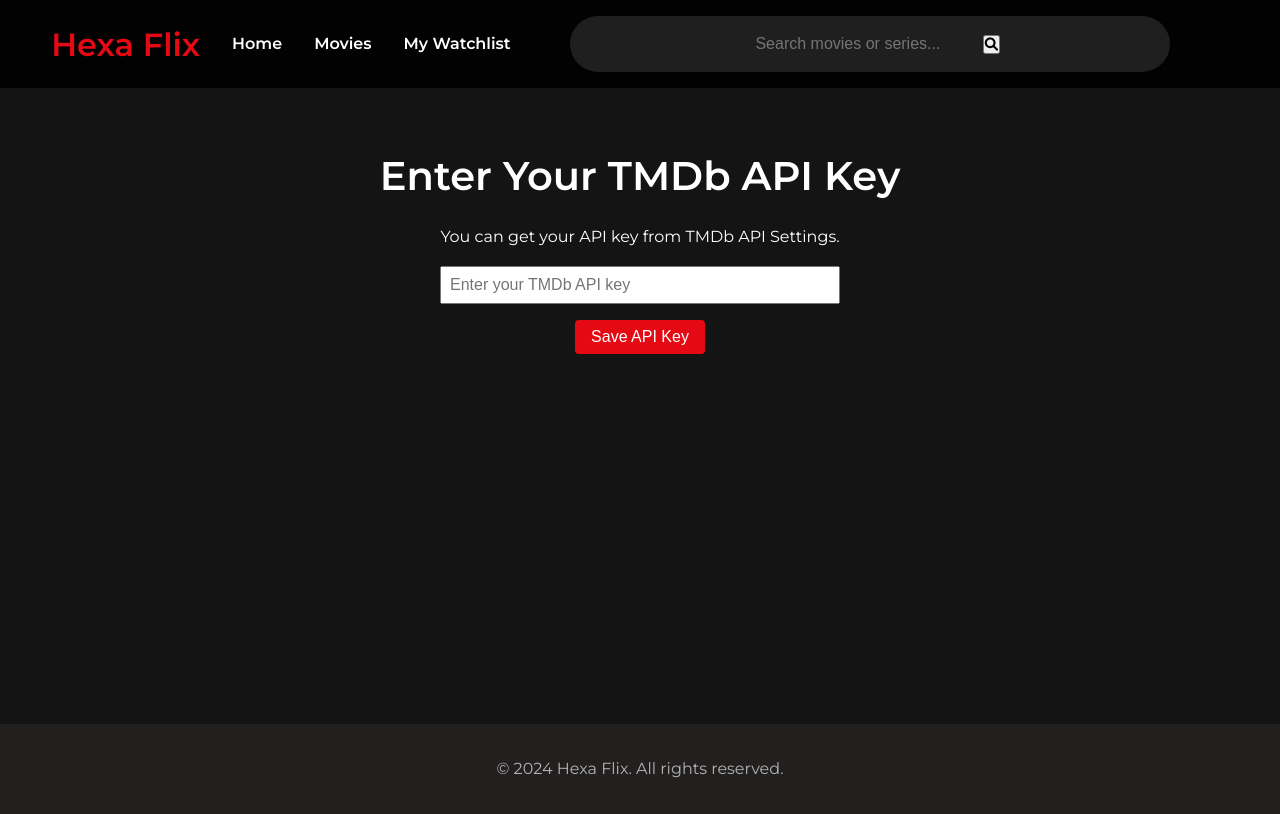
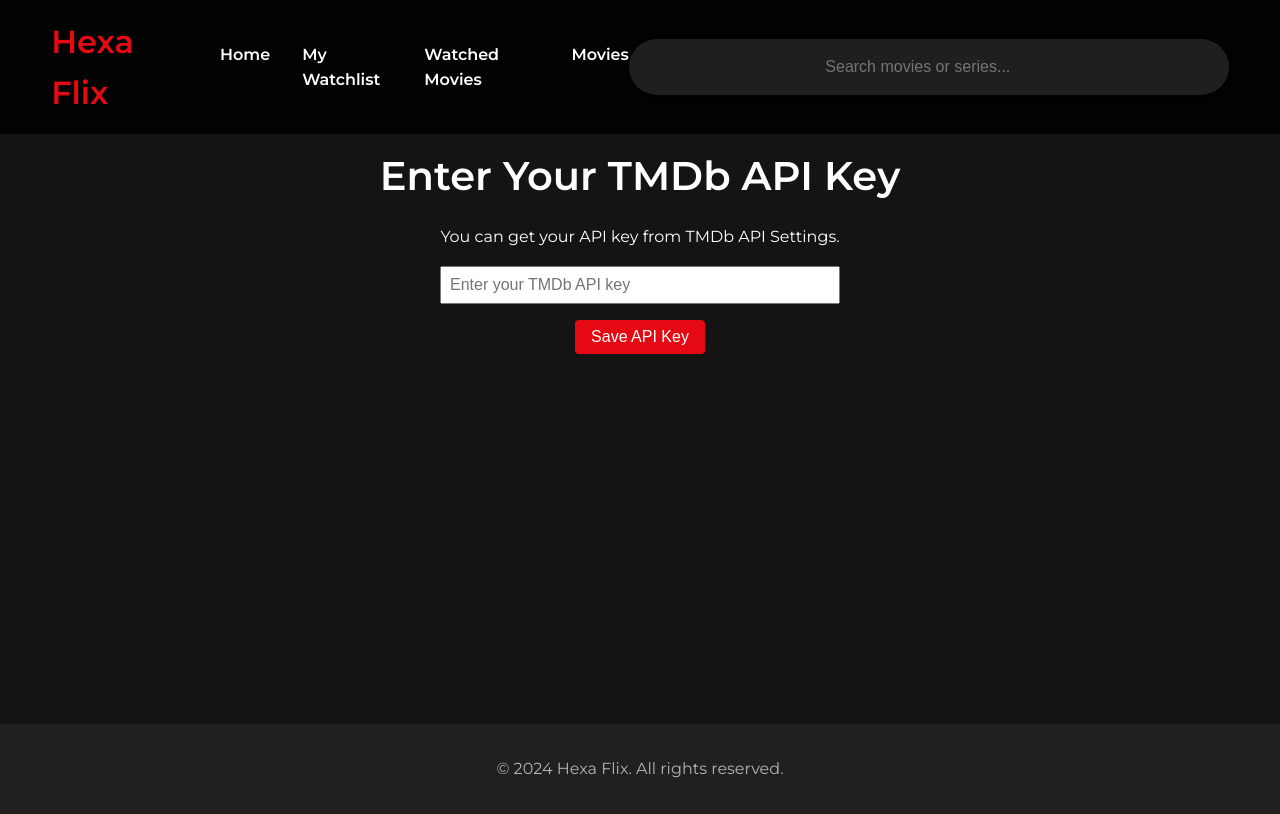
Before and after one commit to HH3X4/movie, a plain HTML site: page index.html in a window 1280 px wide. Drawn offline with Linux system fonts and the light colour scheme.

Commit message:
Update index.html

```diff
--- a/index.html
+++ b/index.html
@@ -20,16 +20,14 @@
             <nav>
                 <ul class="nav-links">
                     <li><a href="#" onclick="loadHomePage()">Home</a></li>
-                    <li><a href="#" onclick="loadMoviePage()">Movies</a></li>
                     <li><a href="#" onclick="loadWatchlist()">My Watchlist</a></li>
+                    <li><a href="#" onclick="loadWatchedMovies()">Watched Movies</a></li>
+                    <li><a href="#" onclick="loadMoviesPage()">Movies</a></li>
                 </ul>
             </nav>
             <div class="search-container">
                 <form id="search-form">
                     <input type="text" name="query" placeholder="Search movies or series..." required>
-                    <button type="submit" class="search-button">
-                        <i class="fas fa-search"></i>
-                    </button>
                 </form>
             </div>
         </div>
@@ -38,12 +36,10 @@
     <main id="main-content">
         <!-- Dynamic content will be loaded here -->
     </main>
-    <div id="ad-detector" style="height: 1px; width: 1px; position: absolute; left: -999px; top: -999px; display: block;"></div>
 
     <footer>
         <p>&copy; 2024 Hexa Flix. All rights reserved.</p>
     </footer>
-
     <script src="js/main.js"></script>
 </body>
 </html>
```
